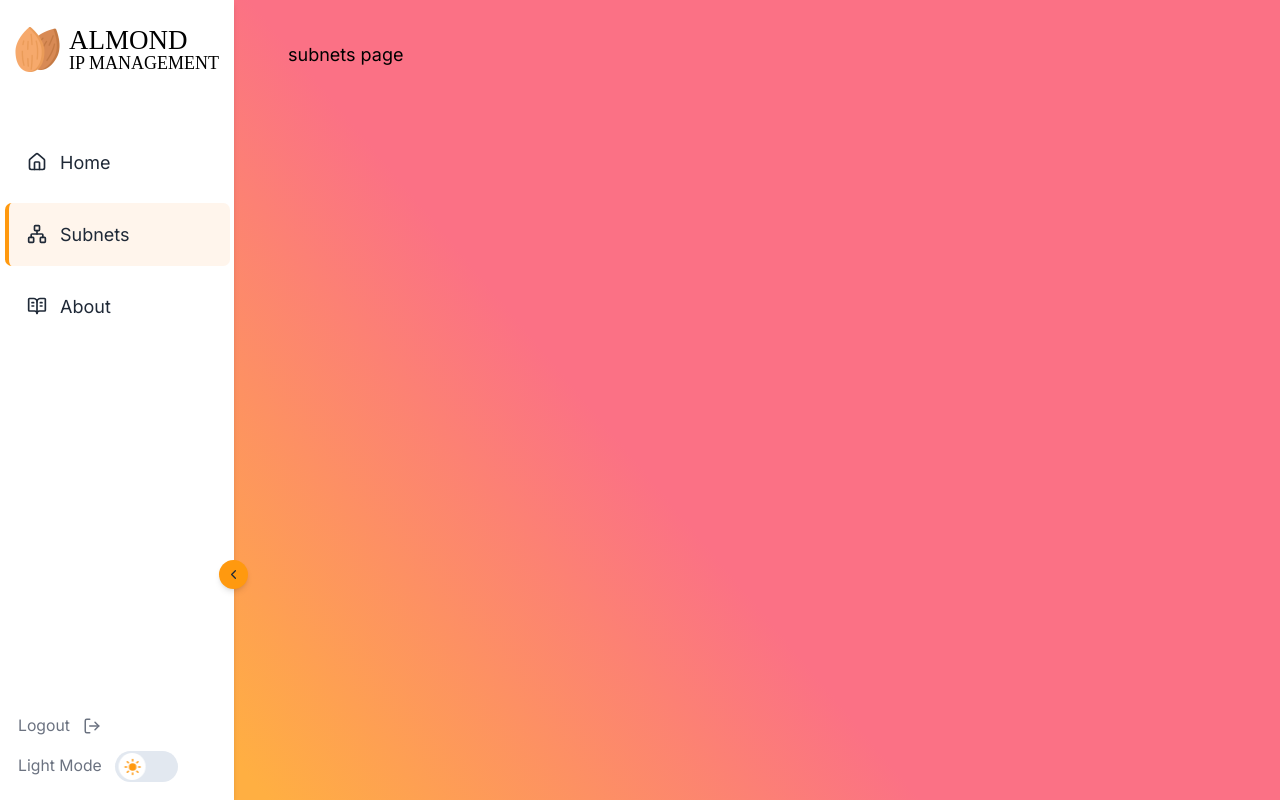
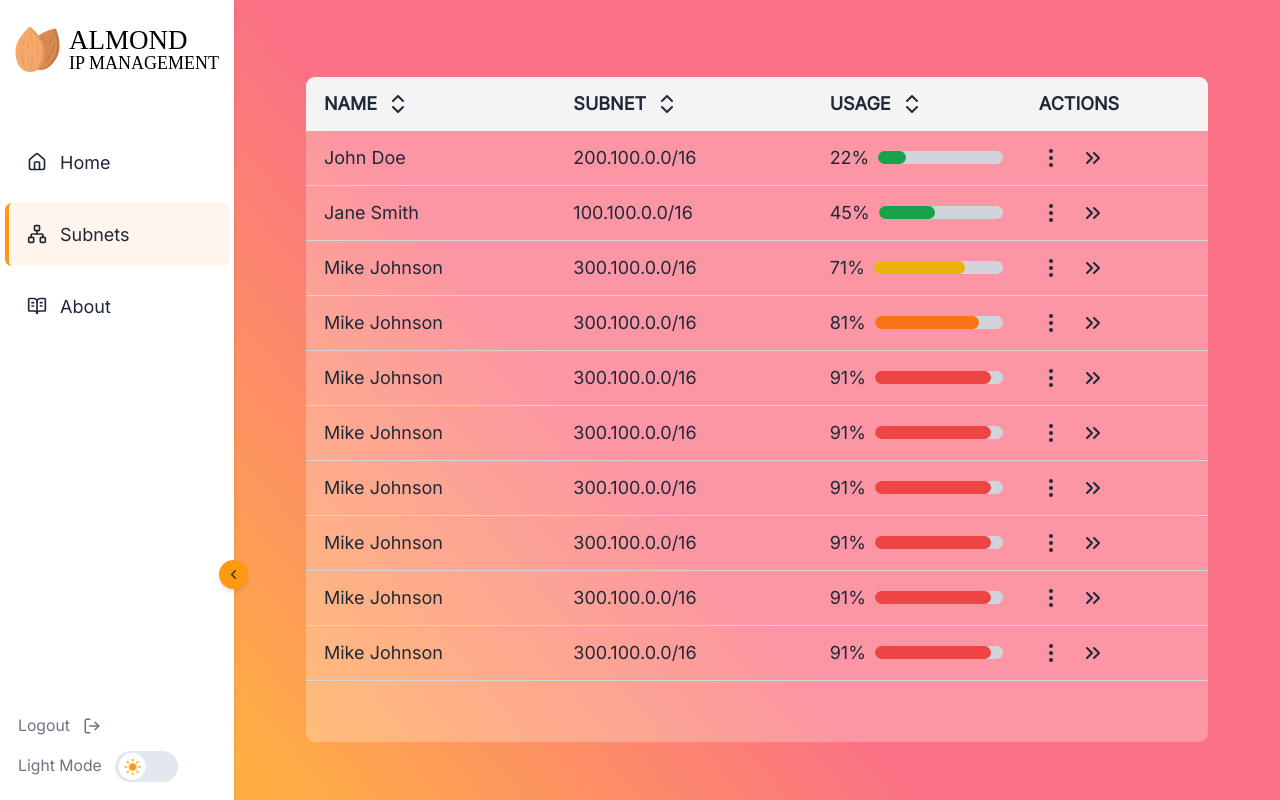
Before and after one commit to random551923/almond-ipam, a React (Vite) app: page /subnets in a window 1280 px wide. Built offline with nearby package versions, Linux system fonts and the light colour scheme; a web font is replaced by a local one.

Commit message:
fix: orginize file

```diff
--- a/src/components/Table.tsx
+++ b/src/components/Table.tsx
@@ -1,54 +1,45 @@
 import { ChevronsUpDown } from "lucide-react";
-import React from "react";
 import { cn } from "../utils/cn";
 import UsageBar from "./UsageBar";
+import { Children } from "react";
 
 interface TableProps {
   columns: any;
   data: any;
   className: string;
   sort?: boolean;
+  actions?: React.ReactNode;
 }
 
-const Table = ({ columns, data, className, sort }: TableProps) => {
+const Table = ({ columns, data, className, sort, actions,}: TableProps) => {
   return (
     <div
       className={cn(
         "overflow-x-auto bg-container-bg-transparent rounded-lg",
         className,
-      )}
-    >
+      )}>
       <table className="w-full text-primary-text">
-        <thead className="bg-gray-100 rounded-lg">
+        <thead className="bg-[#F4F4F5] rounded-lg">
           <tr>
             {columns.map((column) => (
-              <th
-                key={column.accessor}
-                className="py-3 px-4 border-b border-gray-200 text-left"
-              >
+              <th key={column.accessor} className="py-3 px-4 text-left">
                 <div className="flex flex-row items-center gap-2">
                   {column.Header}
                   {sort && <ChevronsUpDown />}
                 </div>
               </th>
             ))}
+            {actions && (<th key="actions" className="py-3 px-4 text-left">ACTIONS</th>)}
           </tr>
         </thead>
         <tbody className="py-4">
           {data.map((row, rowIndex) => (
             <tr key={rowIndex} className="">
               {columns.map((column) => (
-                <td
-                  key={column.accessor}
-                  className="py-3 px-4 border-t border-gray-300"
-                >
-                  {column.accessor == "usage" ? (
-                    <UsageBar usagePercentage={row[column.accessor]} />
-                  ) : (
-                    row[column.accessor]
-                  )}
-                </td>
-              ))}
+                <TableItem key={column.accessor}>
+                {column.accessor == "usage" ? (<UsageBar usagePercentage={row[column.accessor]} />) : (row[column.accessor])}
+              </TableItem>))}
+              {actions && <TableItem key={"actions"}> {actions}</TableItem>}
             </tr>
           ))}
         </tbody>
@@ -57,4 +48,12 @@ const Table = ({ columns, data, className, sort }: TableProps) => {
   );
 };
 
+const TableItem = ({key, children}:{key: string, children: React.ReactNode}) => {
+  return (
+    <td key={key} className="flex-col py-3 px-4 border-b border-gray-300 w-fit">
+      {children}
+    </td>
+  );
+};
+
 export default Table;
--- a/src/pages/HomePage.tsx
+++ b/src/pages/HomePage.tsx
@@ -9,9 +9,9 @@ const HomePage = () => {
   const totalAllocatedAddresses = 13;
 
   const columns = [
-    { Header: "Full Address", accessor: "subnet" },
-    { Header: "Name", accessor: "name" },
-    { Header: "Usage", accessor: "usage" },
+    { Header: "NAME", accessor: "name" },
+    { Header: "SUBNET", accessor: "subnet" },
+    { Header: "USAGE", accessor: "usage" },
   ];
 
   const tableData = [
@@ -47,7 +47,7 @@ const HomePage = () => {
       </div>
       <div className=" flex flex-col w-fill flex-1 justify-center p-4">
         <h1 className="text-xl font-bold mb-4 text-center text-primary-text">
-          Top 10 Subnets By Usage{" "}
+          Top 10 Subnets By Usage
         </h1>
         <Table columns={columns} data={tableData} className="" />
       </div>
--- a/src/pages/SubnetsPage.tsx
+++ b/src/pages/SubnetsPage.tsx
@@ -1,7 +1,46 @@
+import { ChevronsRight, EllipsisVertical } from "lucide-react";
+import Table from "../components/Table";
+
 const SubnetPage = () => {
-  return (<div>
-    subnets page
-  </div>);
+  const columns = [
+    { Header: "NAME", accessor: "name" },
+    { Header: "SUBNET", accessor: "subnet" },
+    { Header: "USAGE", accessor: "usage" },
+  ];
+
+  const tableData = [
+    { subnet: "200.100.0.0/16", name: "John Doe", usage: 22 },
+    { subnet: "100.100.0.0/16", name: "Jane Smith", usage: 45 },
+    { subnet: "300.100.0.0/16", name: "Mike Johnson", usage: 71 },
+    { subnet: "300.100.0.0/16", name: "Mike Johnson", usage: 81 },
+    { subnet: "300.100.0.0/16", name: "Mike Johnson", usage: 91 },
+    { subnet: "300.100.0.0/16", name: "Mike Johnson", usage: 91 },
+    { subnet: "300.100.0.0/16", name: "Mike Johnson", usage: 91 },
+    { subnet: "300.100.0.0/16", name: "Mike Johnson", usage: 91 },
+    { subnet: "300.100.0.0/16", name: "Mike Johnson", usage: 91 },
+    { subnet: "300.100.0.0/16", name: "Mike Johnson", usage: 91 },
+  ];
+
+  return (
+    <div className="flex flex-row h-fill w-fill flex-1 overflow-hidden gap-10">
+      <div className=" flex flex-col w-fill h-fill flex-1 justify-center p-4">
+        <h1 className="text-xl font-bold mb-4 text-center text-primary-text"></h1>
+        <Table
+          columns={columns}
+          data={tableData}
+          sort={true}
+          className="flex flex-col h-fill flex-1"
+          actions={
+            <div className="flex flex-row gap-4">
+              <EllipsisVertical />
+              <button>
+              <ChevronsRight />
+            </button>
+            </div>
+          }
+        />
+      </div>
+    </div>
+  );
 };
-
 export default SubnetPage;
```
